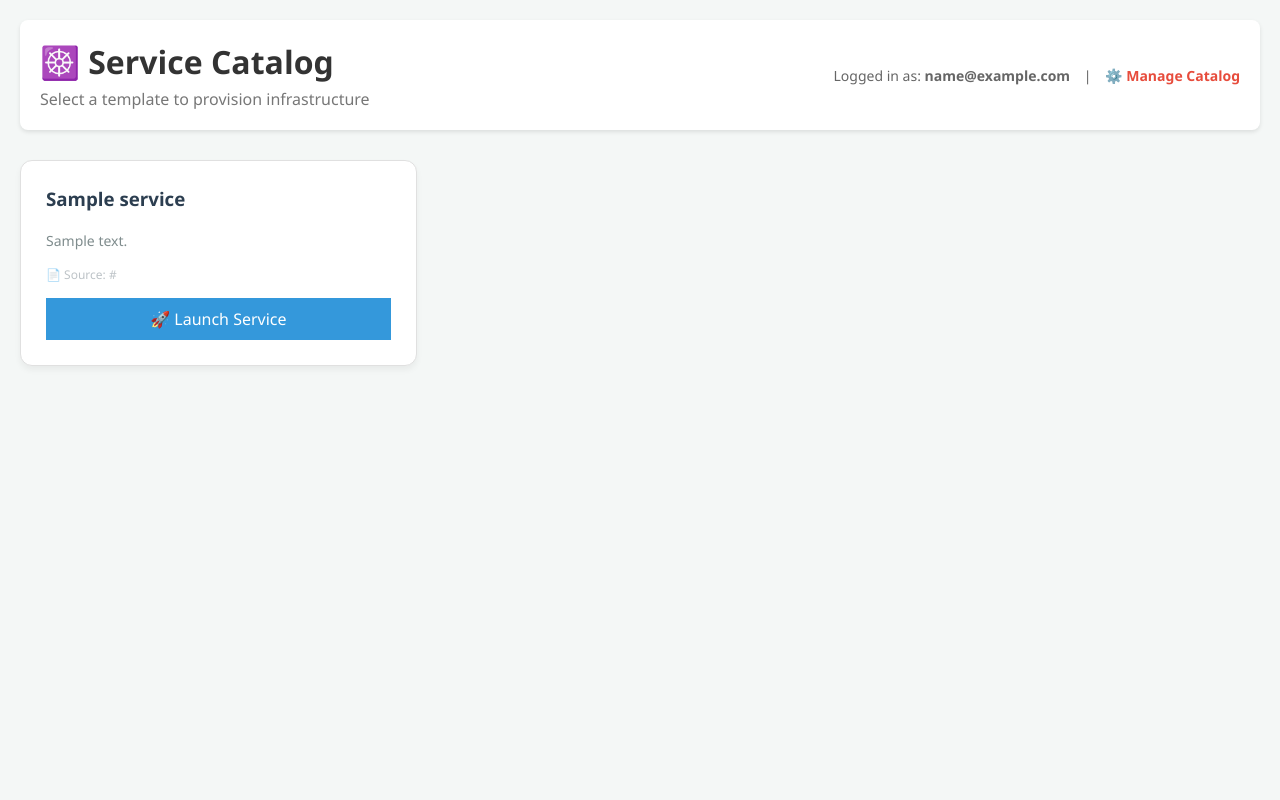
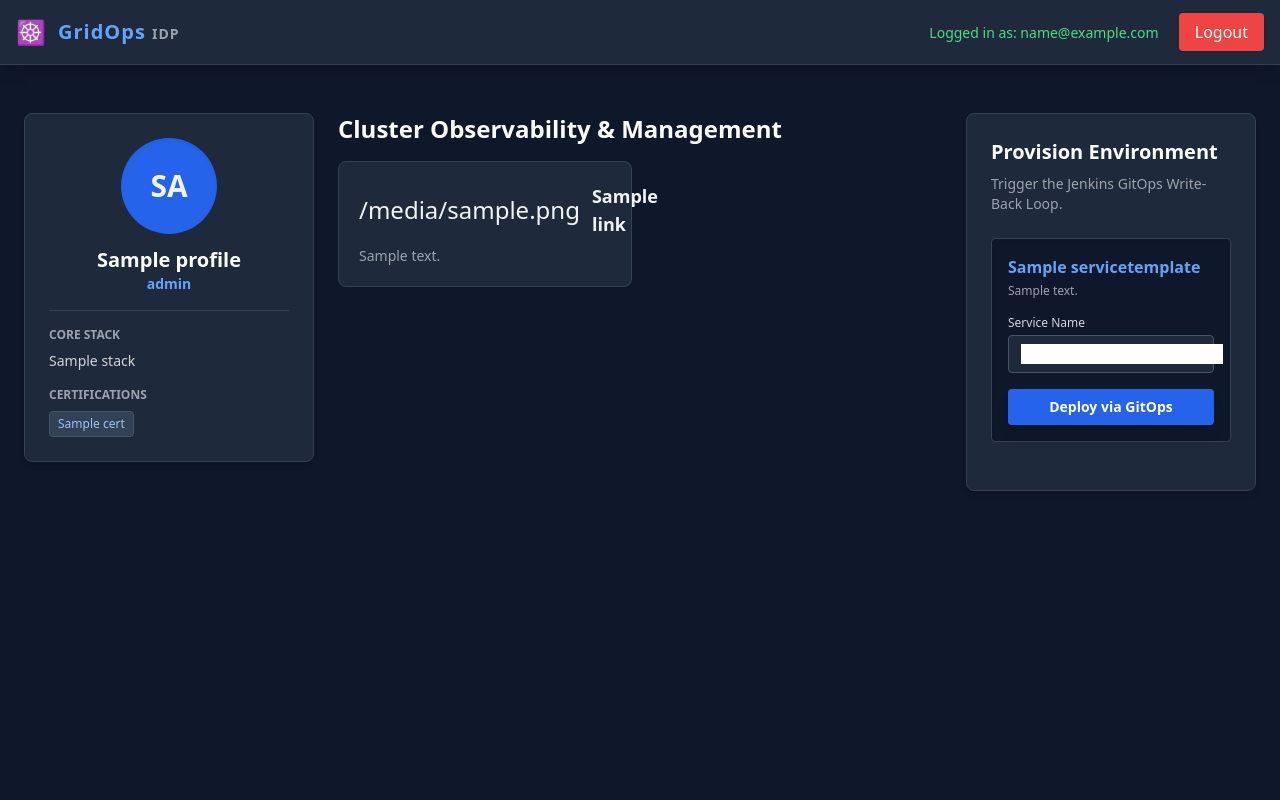
Before and after one commit to JimohAdebayo-DevOps/sre-self-healing-k8s, a Django app: template src/gridops/catalog/templates/catalog/home.html in a window 1280 px wide. Run offline with Django 5.2, Linux system fonts and the light colour scheme; a user stored in the database is signed in; tables that the repository leaves empty hold one stand-in row (values such as "Sample post"); the template is opened without the code that fills it: values that come from a table or form of the project are taken from there, most other values are stand-ins (such as "Sample title", 1, 10 or a date in 2020); some libraries are stand-ins or nearby versions.

Commit message:
fix(portal): resolve variable collision causing NoReverseMatch in template UI

```diff
--- a/k8s/gridops/deployment.yaml
+++ b/k8s/gridops/deployment.yaml
@@ -18,7 +18,7 @@ spec:
       serviceAccountName: gridops-portal-sa
       containers:
         - name: django
-          image: jimoh1990/gridops:v26
+          image: jimoh1990/gridops:v27
           ports:
             - containerPort: 8000
           env:
--- a/src/gridops/catalog/templates/catalog/home.html
+++ b/src/gridops/catalog/templates/catalog/home.html
@@ -3,121 +3,106 @@
 <head>
     <meta charset="UTF-8">
     <meta name="viewport" content="width=device-width, initial-scale=1.0">
-    <title>Sikiru GridOps Portal</title>
-    <style>
-        /* Basic Styling to look like a modern IDP */
-        body {
-            font-family: 'Segoe UI', Tahoma, Geneva, Verdana, sans-serif;
-            background-color: #f4f7f6;
-            margin: 0;
-            padding: 20px;
-        }
+    <title>GridOps | Internal Developer Platform</title>
+    <script src="https://cdn.tailwindcss.com"></script>
+</head>
+<body class="bg-slate-900 text-gray-100 min-h-screen">
 
-        /* Header Section */
-        .header {
-            background-color: #ffffff;
-            padding: 20px;
-            border-radius: 8px;
-            box-shadow: 0 2px 4px rgba(0,0,0,0.1);
-            display: flex;
-            justify-content: space-between;
-            align-items: center;
-            margin-bottom: 30px;
-        }
-
-        .header h1 { margin: 0; color: #333; }
-
-        .user-info { font-size: 14px; color: #666; }
-
-        /* Grid Layout for the Catalog Cards */
-        .grid {
-            display: grid;
-            grid-template-columns: repeat(auto-fill, minmax(300px, 1fr));
-            gap: 25px;
-        }
-
-        /* The Card Design */
-        .card {
-            background: white;
-            padding: 25px;
-            border-radius: 12px;
-            box-shadow: 0 4px 6px rgba(0,0,0,0.05);
-            transition: transform 0.2s;
-            border: 1px solid #e0e0e0;
-        }
-
-        .card:hover { transform: translateY(-5px); box-shadow: 0 8px 15px rgba(0,0,0,0.1); }
-
-        .card h3 { margin-top: 0; color: #2c3e50; }
-
-        .card p { color: #7f8c8d; line-height: 1.5; font-size: 14px; }
-
-        .repo-link {
-            display: block;
-            margin: 15px 0;
-            font-size: 12px;
-            color: #bdc3c7;
-            text-overflow: ellipsis;
-            overflow: hidden;
-            white-space: nowrap;
-        }
-
-        /* The Launch Button */
-        .btn {
-            background-color: #3498db;
-            color: white;
-            padding: 10px 20px;
-            text-decoration: none;
-            display: block;
-            width: 100%;
-            text-align: center;
-            box-sizing: border-box;
-        }
-
-        .btn:hover { background-color: #2980b9; }
-    </style>
-</head>
-<body>
-
-    <!-- Top Bar: Shows who is logged in -->
-    <div class="header">
+    <!-- Navigation Bar -->
+    <nav class="bg-slate-800 border-b border-slate-700 p-4 flex justify-between items-center shadow-lg">
+        <div class="flex items-center space-x-3">
+            <span class="text-2xl">☸️</span>
+            <h1 class="text-xl font-bold tracking-wider text-blue-400">GridOps <span class="text-gray-400 text-sm">IDP</span></h1>
+        </div>
         <div>
-            <h1>☸️ Service Catalog</h1>
-            <p style="margin:5px 0 0 0; color:#777;">Select a template to provision infrastructure</p>
-        </div>
-        <div class="user-info">
-            Logged in as: <strong>{{ user.email }}</strong>
-
-            <!-- Link to Admin Panel (Only visible to Superusers) -->
-            {% if user.is_superuser %}
-                <span style="margin: 0 10px;">|</span>
-                <a href="/admin" style="color: #e74c3c; text-decoration: none; font-weight: bold;">⚙️ Manage Catalog</a>
+            {% if user.is_authenticated %}
+                <span class="mr-4 text-sm text-green-400">Logged in as: {{ user.email }}</span>
+                <a href="/oidc/logout/" class="bg-red-500 hover:bg-red-600 text-white px-4 py-2 rounded shadow transition">Logout</a>
+            {% else %}
+                <a href="/oidc/authenticate/" class="bg-blue-600 hover:bg-blue-700 text-white px-4 py-2 rounded shadow transition">SSO Login (Keycloak)</a>
             {% endif %}
         </div>
-    </div>
+    </nav>
 
-    <!-- The Grid of Templates -->
-    <div class="grid">
-        {% for service in services %}
-        <div class="card">
-            <h3>{{ service.name }}</h3>
-            <p>{{ service.description }}</p>
+    <main class="max-w-7xl mx-auto p-6 grid grid-cols-1 lg:grid-cols-4 gap-6 mt-6">
 
-            <div class="repo-link">
-                📄 Source: {{ service.skeleton_repo_url }}
+        <!-- Left Column: Architect Profile -->
+        <aside class="col-span-1 bg-slate-800 p-6 rounded-lg shadow-md border border-slate-700 h-fit">
+            <div class="text-center mb-4">
+                <div class="w-24 h-24 bg-blue-600 rounded-full mx-auto flex items-center justify-center text-3xl font-bold mb-3 shadow-inner">
+                    SA
+                </div>
+                <h2 class="text-xl font-bold text-white">{{ profile.name }}</h2>
+                <p class="text-blue-400 text-sm font-semibold">{{ profile.role }}</p>
             </div>
+            <hr class="border-slate-700 my-4">
+            <div>
+                <h3 class="text-xs uppercase text-gray-400 font-bold mb-2">Core Stack</h3>
+                <p class="text-sm text-gray-300">{{ profile.stack }}</p>
+            </div>
+            <div class="mt-4">
+                <h3 class="text-xs uppercase text-gray-400 font-bold mb-2">Certifications</h3>
+                <div class="flex flex-wrap gap-2">
+                    {% for cert in profile.certifications %}
+                    <span class="bg-slate-700 text-blue-300 text-xs px-2 py-1 rounded border border-slate-600">{{ cert }}</span>
+                    {% endfor %}
+                </div>
+            </div>
+        </aside>
 
-            <!-- This button will eventually trigger the PyGithub automation -->
-            <a href="{% url 'launch_service' service.id %}" class="btn">🚀 Launch Service</a>
-        </div>
-        {% empty %}
-        <!-- Empty State if no templates exist -->
-        <div style="grid-column: 1 / -1; text-align: center; padding: 50px;">
-            <h3>No templates found.</h3>
-            <p>Please ask an administrator to add Service Templates in the Admin Panel.</p>
-        </div>
-        {% endfor %}
-    </div>
+        <!-- Center Column: Cluster Services Grid -->
+        <section class="col-span-1 lg:col-span-2">
+            <h2 class="text-2xl font-bold mb-4 text-white">Cluster Observability & Management</h2>
+            <div class="grid grid-cols-1 md:grid-cols-2 gap-4">
+                {% for link in cluster_links %}
+                <a href="{{ link.url }}" target="_blank" class="block bg-slate-800 p-5 rounded-lg border border-slate-700 hover:border-blue-500 hover:shadow-[0_0_15px_rgba(59,130,246,0.3)] transition group">
+                    <div class="flex items-center space-x-3 mb-2">
+                        <span class="text-2xl group-hover:scale-110 transition">{{ link.icon }}</span>
+                        <h3 class="text-lg font-bold text-gray-100 group-hover:text-blue-400 transition">{{ link.name }}</h3>
+                    </div>
+                    <p class="text-sm text-gray-400">{{ link.desc }}</p>
+                </a>
+                {% endfor %}
+            </div>
+        </section>
 
+        <!-- Right Column: GitOps Self-Service -->
+        <section class="col-span-1 bg-slate-800 p-6 rounded-lg shadow-md border border-slate-700 h-fit">
+            <h2 class="text-xl font-bold mb-2 text-white">Provision Environment</h2>
+            <p class="text-sm text-gray-400 mb-6">Trigger the Jenkins GitOps Write-Back Loop.</p>
+
+            {% if user.is_authenticated %}
+                {% for template in templates %}
+                <div class="mb-6 p-4 border border-slate-700 rounded bg-slate-900 shadow-inner">
+                    <h3 class="font-bold text-blue-400 mb-1">{{ template.name }}</h3>
+                    <p class="text-xs text-gray-400 mb-4">{{ template.description }}</p>
+
+                    <!-- Safe URL generation targeting the specific template ID -->
+                    <form method="POST" action="{% url 'launch_service' template.id %}" class="space-y-4">
+                        {% csrf_token %}
+                        {% for field in form %}
+                        <div>
+                            <label class="block text-xs font-medium text-gray-300 mb-1">{{ field.label }}</label>
+                            <div class="w-full bg-slate-800 border border-slate-600 rounded text-gray-200 px-3 py-2 text-sm focus:outline-none focus:border-blue-500">
+                                {{ field }}
+                            </div>
+                        </div>
+                        {% endfor %}
+                        <button type="submit" class="w-full bg-blue-600 hover:bg-blue-700 text-white font-bold py-2 px-4 rounded text-sm transition shadow-lg mt-2">
+                            Deploy via GitOps
+                        </button>
+                    </form>
+                </div>
+                {% empty %}
+                   <p class="text-sm text-gray-400">No GitOps templates found in database.</p>
+                {% endfor %}
+            {% else %}
+                <div class="bg-slate-900 border border-red-900/50 p-4 rounded text-center">
+                    <p class="text-red-400 text-sm mb-3">Authentication required to provision infrastructure.</p>
+                    <span class="text-3xl">🛑</span>
+                </div>
+            {% endif %}
+        </section>
+    </main>
 </body>
 </html>
```
Also changed, not shown: src/gridops/catalog/views.py (+8 -5 lines).
